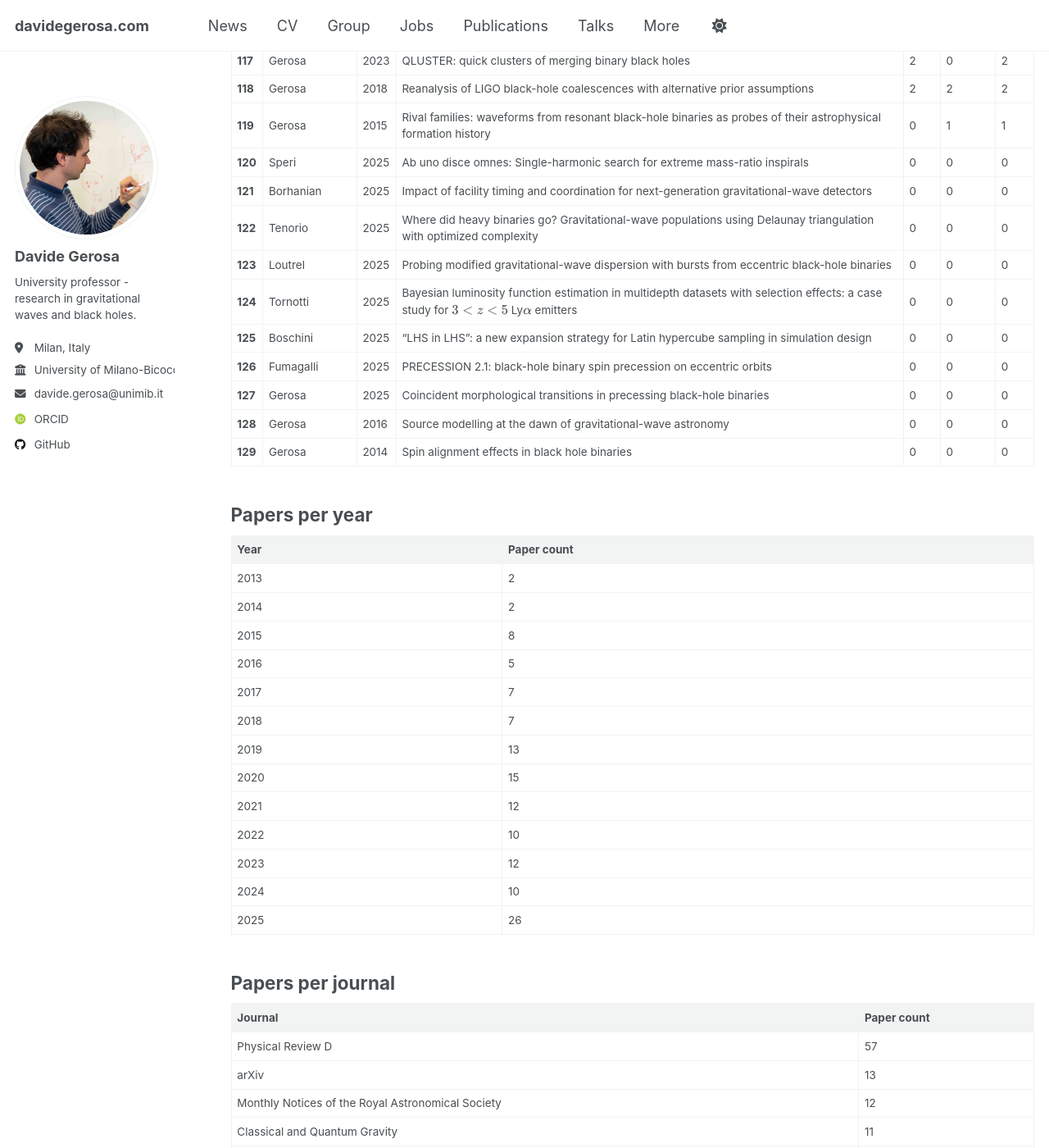
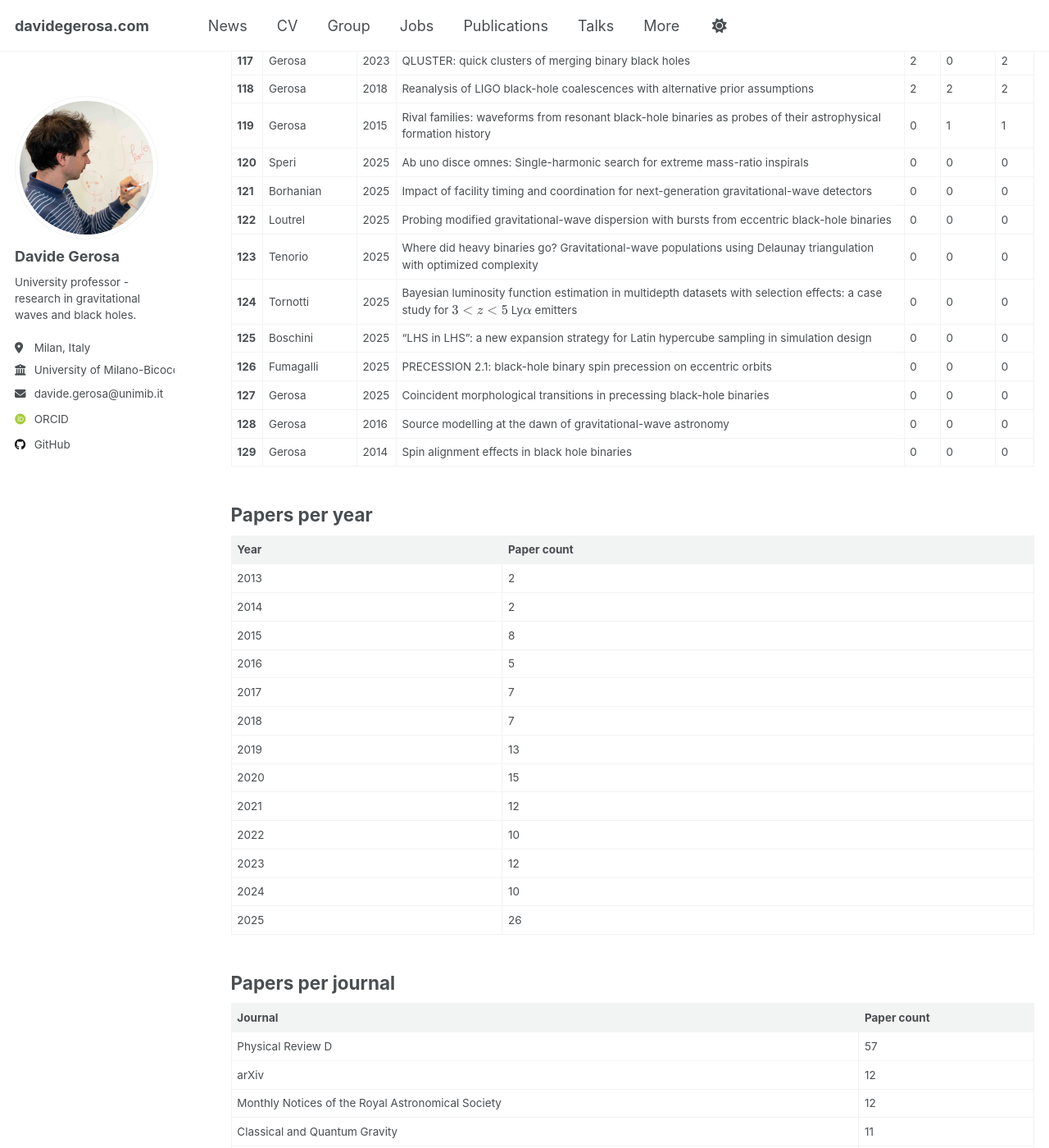
Before and after one commit to dgerosa/website, a Jekyll site: the page built from _pages/citations.md, in a window 1280 px wide and 1400 px high, scrolled down 5213 px. Shown: the whole window at 82% size. Built offline with Jekyll 4.4.1, drawn with Linux system fonts in a browser that asks for light colours; some web fonts are replaced; some of the changed text lies outside the part shown.

Commit message:
Website update from workflow

```diff
--- a/_pages/_citations.md
+++ b/_pages/_citations.md
@@ -130,8 +130,8 @@
 | **119** | Gerosa | 2015 | Rival families: waveforms from resonant black-hole binaries as probes of their astrophysical formation history | 0 | 1 | 1 |
 | **120** | Speri | 2025 | Ab uno disce omnes: Single-harmonic search for extreme mass-ratio inspirals | 0 | 0 | 0 |
 | **121** | Borhanian | 2025 | Impact of facility timing and coordination for next-generation gravitational-wave detectors | 0 | 0 | 0 |
-| **122** | Tenorio | 2025 | Where did heavy binaries go? Gravitational-wave populations using Delaunay triangulation with optimized complexity | 0 | 0 | 0 |
-| **123** | Loutrel | 2025 | Probing modified gravitational-wave dispersion with bursts from eccentric black-hole binaries | 0 | 0 | 0 |
+| **122** | Loutrel | 2025 | Probing modified gravitational-wave dispersion with bursts from eccentric black-hole binaries | 0 | 0 | 0 |
+| **123** | Tenorio | 2025 | Where did heavy binaries go? Gravitational-wave populations using Delaunay triangulation with optimized complexity | 0 | 0 | 0 |
 | **124** | Tornotti | 2025 | Bayesian luminosity function estimation in multidepth datasets with selection effects: a case study for $$3<z<5$$ Ly$$\alpha$$ emitters | 0 | 0 | 0 |
 | **125** | Boschini | 2025 | “LHS in LHS”: a new expansion strategy for Latin hypercube sampling in simulation design | 0 | 0 | 0 |
 | **126** | Fumagalli | 2025 | PRECESSION 2.1: black-hole binary spin precession on eccentric orbits | 0 | 0 | 0 |
@@ -162,12 +162,12 @@
 | Journal | Paper count |
 |---------|--------------|
 | Physical Review D | 57 |
-| arXiv | 13 |
+| arXiv | 12 |
 | Monthly Notices of the Royal Astronomical Society | 12 |
 | Classical and Quantum Gravity | 11 |
 | Physical Review Letters | 9 |
 | Astronomy & Astrophysics | 5 |
-| Astrophysical Journal | 3 |
+| Astrophysical Journal | 4 |
 | Living Reviews in Relativity | 2 |
 | Astrophysics and Space Science Proceedings | 1 |
 | Book contribution | 1 |
```
Also changed, not shown: other parts of _pages/_citations.md (+5 -6 lines), _pages/_group.md (+1 -1 lines), _pages/_publications.md (+10 -10 lines), _pages/_talks.md (+1 -1 lines).
